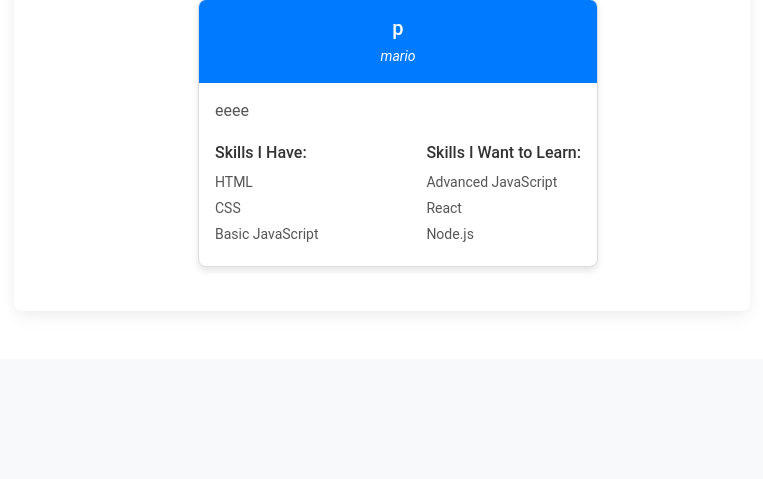
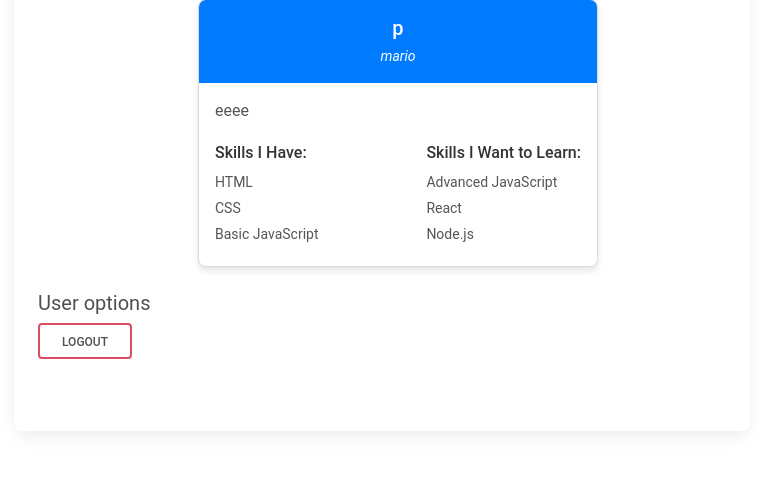
Before and after one commit to Emanuel532/proiect-tw, a Django app: page /account in a window 1280 px wide. Shown: the part 1040-1519 px from the top of the page, without its empty margins (258-1021 px from the left). Before the commit the page ends 1309 px from the top, so only its background shows below. Run offline with Django 5.2, Linux system fonts and the light colour scheme; a user stored in the database is signed in; data comes from the database, SQL or seed files in the repository; some libraries are stand-ins or nearby versions.

Commit message:
add logout button on profile page

```diff
--- a/skilltrade/templates/main_pages/account.html
+++ b/skilltrade/templates/main_pages/account.html
@@ -93,8 +93,17 @@
 
                 {% endfor %}
               </ul>
+              <div class="mb-5  text-body">
+                <p class="lead fw-normal mb-1">User options</p>
+                <form method="POST" action="{% url 'logout' %}">
+                    {% csrf_token %}
+                    <button type="submit" class="btn btn-outline-danger text-body" style="z-index: 1;">
+                        Logout
+                    </button>
+                </form>
+              </div>
+            </div>
 
-            </div>
           </div>
         </div>
       </div>
```
